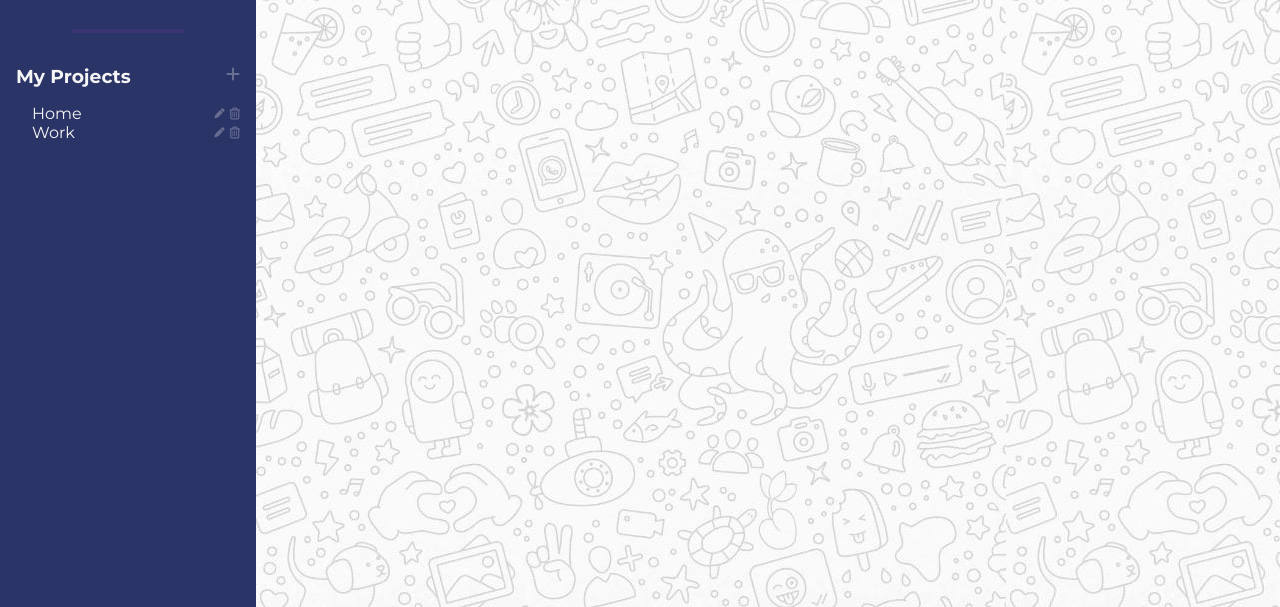
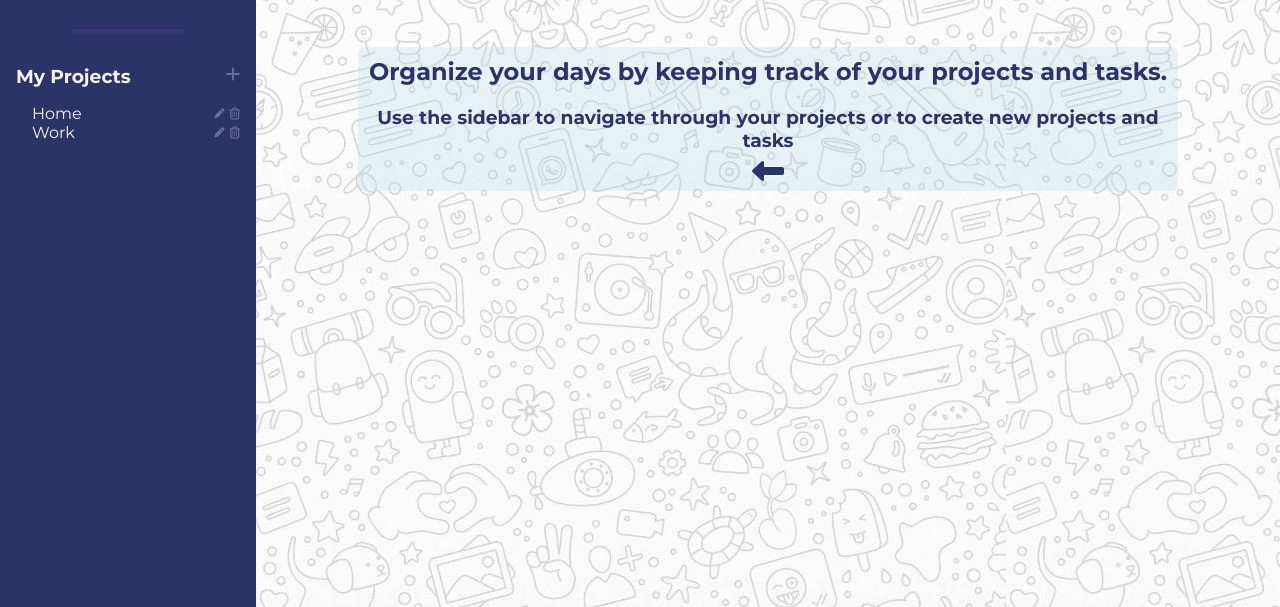
Before and after one commit to CarlosAndres41/project-todo-list, a website built with webpack: page dist/index.html in a window 1280 px wide. Shown: the part 193-800 px from the top of the page. Built offline with Linux system fonts and the light colour scheme.

Commit message:
Create .intro

```diff
--- a/src/index.js
+++ b/src/index.js
@@ -5,7 +5,6 @@ import { renderProjects } from './my-projects';
 
 const newUser = userFactory('User');
 displayName(newUser);
-
 editUserName(newUser);
 addProject(newUser);
 renderProjects(newUser);
--- a/src/style.css
+++ b/src/style.css
@@ -243,4 +243,23 @@ body {
 
 .main-display {
     background-image: url(./imgs/qwd83nc4xxf41.jpg);
+    position: relative;
 }
+
+.intro {
+    background-color: rgba(186, 215, 233, 0.3);
+    text-align: center;
+    width: 80%;
+    position: absolute;
+    top: 30%;
+    left: 10%;
+    border-radius: 6px;
+    color: var(--dark-blue);
+    padding-bottom: 10px;
+}
+
+.intro h1,
+.intro h3,
+.intro span {
+    padding: 10px;
+}
```
Also changed, not shown: dist/index.html, dist/main.js.
